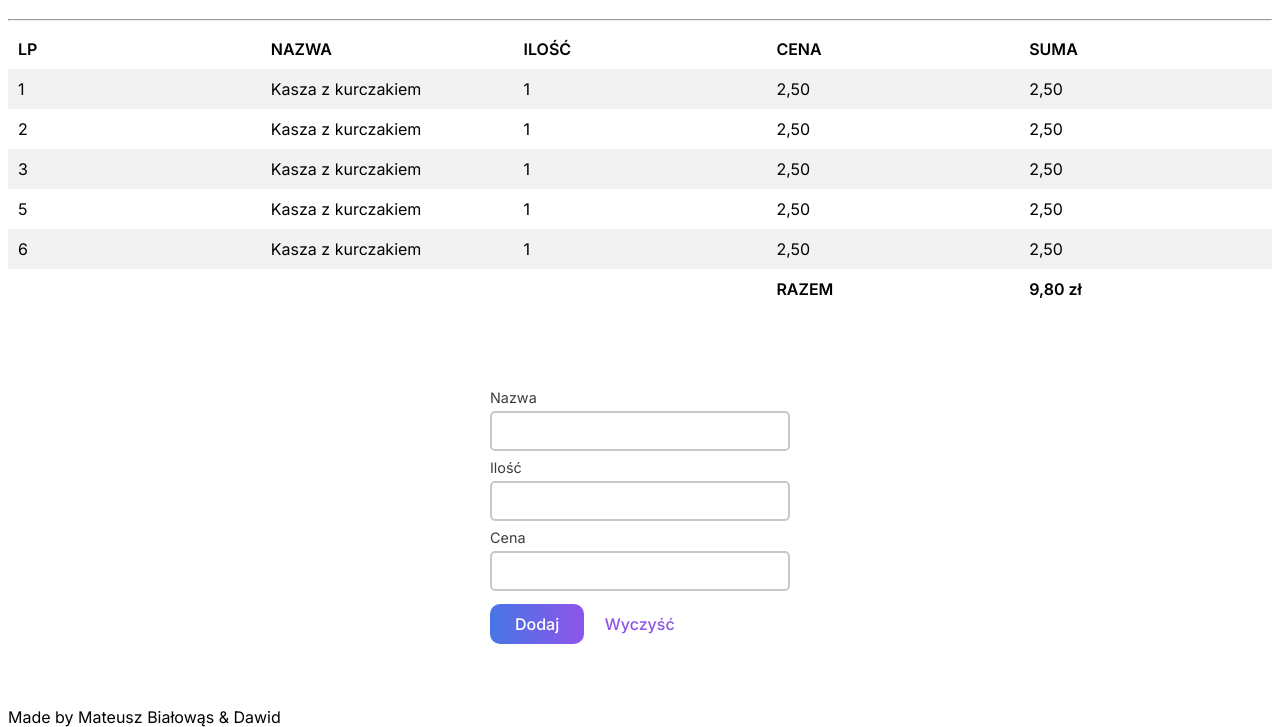
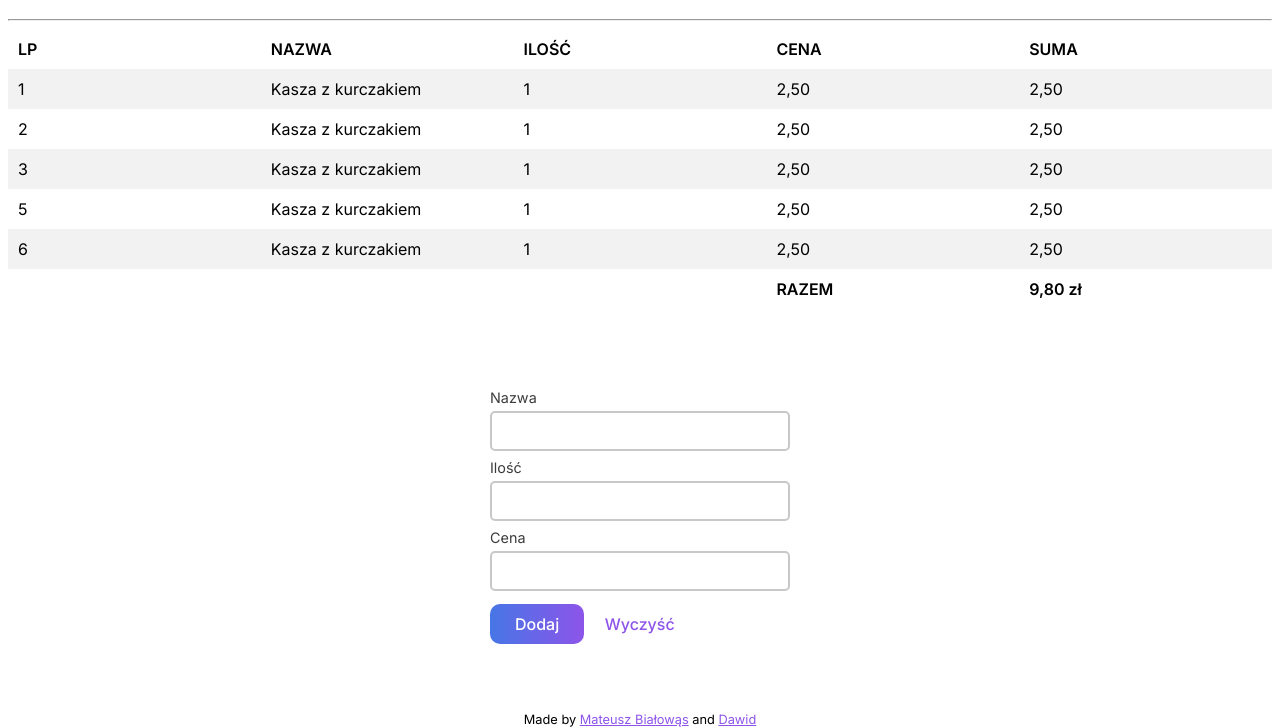
Before and after one commit to Studia-Politechnika-Bialostocka/Paragon-JS-Project, a plain HTML site: page index.html in a window 1280 px wide. Shown: the part 73-800 px from the top of the page. Drawn offline with Linux system fonts and the light colour scheme.

Commit message:
style footer

```diff
--- a/index.html
+++ b/index.html
@@ -93,7 +93,10 @@
       </form>
     </div>
     <footer>
-        Made by Mateusz Białowąs & Dawid
+      Made by
+      <a href="https://twitter.com/mateusz_rb">Mateusz Białowąs</a>
+      and
+      <a href="#">Dawid</a>
     </footer>
   </body>
   <script src="./script.js"></script>
--- a/style.css
+++ b/style.css
@@ -98,6 +98,15 @@ td {
 
 footer {
   text-align: center;
+  font-size: 0.8rem;
   position: absolute;
   bottom: 0;
+  left: 0;
+  right: 0;
+  width: 100%;
 }
+
+footer a {
+  text-decoration: underline;
+  color: #8e54e9
+}
```
